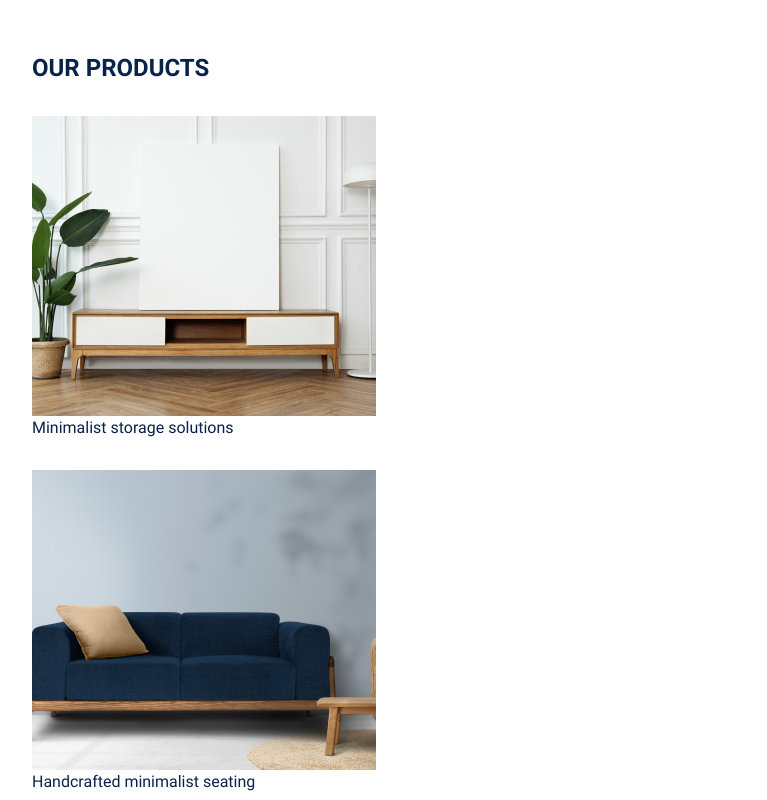
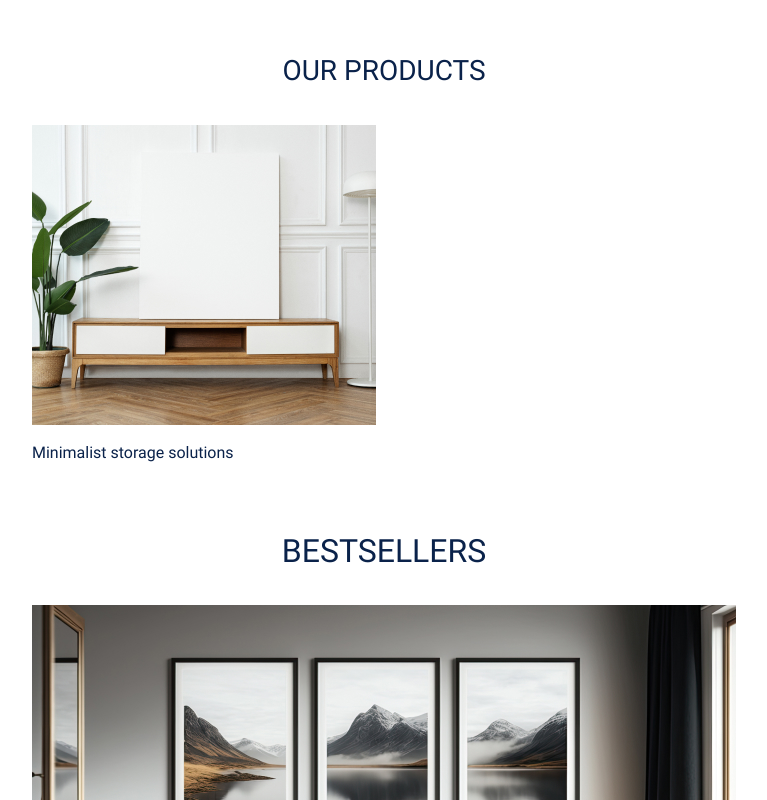
Before and after one commit to VuktorTS/Minimal-project-05, a website built with Vite: page src/index.html in a window 1280 px wide. Shown: the part 2600-3400 px from the top of the page, without its empty margins (256-1023 px from the left). Built offline with nearby package versions, Linux system fonts and the light colour scheme; a web font is replaced by a local one.

Commit message:
Add style mob

```diff
--- a/src/css/our-products.css
+++ b/src/css/our-products.css
@@ -1,6 +1,18 @@
+.products-section {
+  padding-bottom: 64px;
+}
+.products-list .products-item:nth-child(2),
+.products-list .products-item:nth-child(3),
+.products-list .products-item:nth-child(4) {
+  display: none;
+}
 .products-title {
-  margin-bottom: 30px;
+  font-size: 28px;
+  font-weight: 400;
+  text-transform: uppercase;
+  text-align: center;
+  margin-bottom: 33px;
 }
 .products-item-img-container {
-  margin-bottom: 30px;
+  margin-bottom: 16px;
 }
--- a/src/partials/our-products.html
+++ b/src/partials/our-products.html
@@ -31,8 +31,8 @@
               alt="wooden-scandinavian-lowline-tv"
             />
           </picture>
-          <p class="products-item-text">Minimalist storage solutions</p>
         </div>
+        <p class="products-item-text">Minimalist storage solutions</p>
       </li>
       <li class="products-item">
         <div class="products-item-img-container">
@@ -57,8 +57,8 @@
             /> -->
             <img src="./img/hero-sofa-navy.jpg" alt="bankapp" />
           </picture>
-          <p class="products-item-text">Handcrafted minimalist seating</p>
         </div>
+        <p class="products-item-text">Handcrafted minimalist seating</p>
       </li>
       <li class="products-item">
         <div class="products-item-img-container">
@@ -83,8 +83,8 @@
             /> -->
             <img src="./img/ceres-table.jpg" alt="bankapp" />
           </picture>
-          <p class="products-item-text">Sleek and simple tables</p>
         </div>
+        <p class="products-item-text">Sleek and simple tables</p>
       </li>
       <li class="products-item">
         <div class="products-item-img-container">
@@ -115,8 +115,8 @@
               alt="wooden-scandinavian-lowline-tv"
             />
           </picture>
-          <p class="products-item-text">Minimalist seating for every space</p>
         </div>
+        <p class="products-item-text">Minimalist seating for every space</p>
       </li>
     </ul>
   </div>
```
